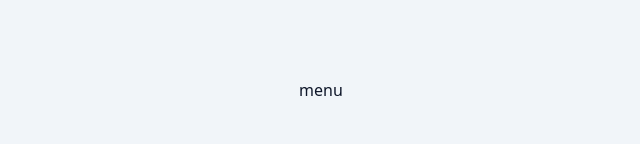
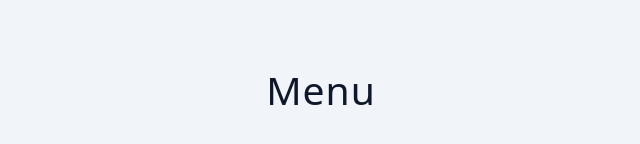
Before and after one commit to misiek869/Menu_small-projects, a React (Vite) app: page / in a window 1280 px wide. Shown: the part 310-454 px from the top of the page, without its empty margins (319-959 px from the left). Built offline with nearby package versions, Linux system fonts and the light colour scheme.

Commit message:
render text in component

```diff
--- a/src/components/Title.tsx
+++ b/src/components/Title.tsx
@@ -1,11 +1,13 @@
-import React from 'react'
-
 type TitleProps = {
 	text: string
 }
 
 const Title = ({ text }: TitleProps) => {
-	return <div>{text}</div>
+	return (
+		<div className='title'>
+			<h2>{text}</h2>
+		</div>
+	)
 }
 
 export default Title
```
